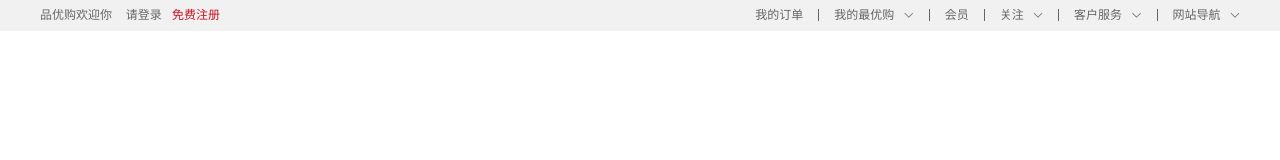
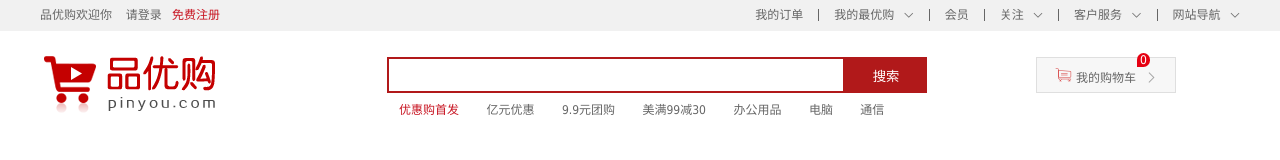
Before and after one commit to guoyujiegyj/pinyougou, a plain HTML site: page index.html in a window 1280 px wide. Drawn offline with Linux system fonts and the light colour scheme.

Commit message:
header 制作完成

```diff
--- a/css/common.css
+++ b/css/common.css
@@ -1,14 +1,10 @@
 /*公用头部和底部的公共样式*/
+/*顶部快捷导航*/
 .fl {
 	float: left;
 }
 .fr {
 	float: right;
-}
-.fr .icomoon {
-	font-family: 'icomoon';
-	font-size: 16px;
-	line-height: 26px;
 }
 /*版心*/
 .w {
@@ -18,21 +14,100 @@
 .style-red {
 	color: #c81623;
 }
-.shotcut{
+.shotcut {
 	height: 31px;
+	width: 100%;
 	line-height: 31px;
 	background-color: #f1f1f1;
+
 }
 /*快捷导航li之间的竖线*/
-.shotcut li.spacer{
+.shotcut li.spacer {
 	width: 1px;
 	height: 12px;
 	background-color: #666;
 	margin: 9px 15px 0;
 }
-.shotcut .iconfont{
+.shotcut .iconfont {
 	font-size: 10px;
 	cursor: pointer;
 	color: #6e6e6e;
 	padding-left: 6px;
 }
+/*header区域*/
+.header {
+	position: relative;
+	height: 106px;
+}
+.header>.logo {
+	position: absolute;
+	top: 25px;
+	left: 3px;
+}
+.header>.logo a {
+	display: block;
+	width: 175px;
+	height: 57px;
+	font-size: 0;
+	background-image: url(../img/logo.png);
+}
+.search {
+	position: absolute;
+	left: 347px;
+	top: 26px;
+}
+/*搜索框*/
+.search>.text {
+	width: 444px;
+	height: 32px;
+	border: 2px solid #b1191a;
+	padding-left: 10px;
+}
+/*搜索按钮*/
+.search>.btn {
+	width: 82px;
+	height:36px;
+	color: #fff;
+	background-color: #b1191a;
+	border: 0;
+}
+.hotWords {
+	position: absolute;
+	left: 347px;
+	top: 70px;
+}
+.hotWords>a{
+	padding: 0 12px;
+}
+.shopCar {
+	position: absolute;
+	top: 26px;
+	right: 64px;
+	width: 138px;
+	height: 34px;
+	line-height: 34px;
+	text-align: center;
+	background-color: #f7f7f7;
+	border: 1px solid #dfdfdf;
+}
+.shopCar .car {
+	font-size: 18px;
+	color: #da5555;
+}
+.shopCar .rightArrow {
+	font-size: 12px;
+	padding-left: 6px;
+	color: #a4a4a4;
+	cursor: pointer;
+}
+.shopCar .count {
+	position: absolute;
+	left: 100px;
+	top: -5px;
+	height: 14px;
+	line-height: 14px;
+	padding: 0 3px;
+	background-color: #e60012;
+	color: #fff;
+	border-radius: 7px 7px 7px 0;
+}
--- a/index.html
+++ b/index.html
@@ -57,5 +57,36 @@
       </ul>
     </div>
   </div>
+  <!---header区域--->
+  <div class="header w">
+    <!--logo logo的标准做法：包在h1和a里面，a里写上网站名字，这样有利于SEO。-->
+    <div class="logo">
+      <h1>
+        <a href="#">品优购</a>
+      </h1>
+    </div>
+    <!--搜索框-->
+    <div class="search">
+      <input type="text" class="text fl">
+      <button class="btn fl">搜索</button>
+    </div>
+    <!--搜索热词-->
+    <div class="hotWords">
+      <a href="#" class="style-red">优惠购首发</a>
+      <a href="#">亿元优惠 </a>
+      <a href="#">9.9元团购</a>
+      <a href="#">美满99减30</a>
+      <a href="#">办公用品</a>
+      <a href="#">电脑</a>
+      <a href="#">通信</a>
+    </div>
+    <!--购物车-->
+    <div class="shopCar">
+      <i class="iconfont icon-shop car"></i>
+      我的购物车
+      <i class="iconfont icon-rightArrows rightArrow"></i>
+      <span class="count">0</span>
+    </div>
+  </div>
 </body>
 </html>
```
Also changed, not shown: img/logo.png (added).
